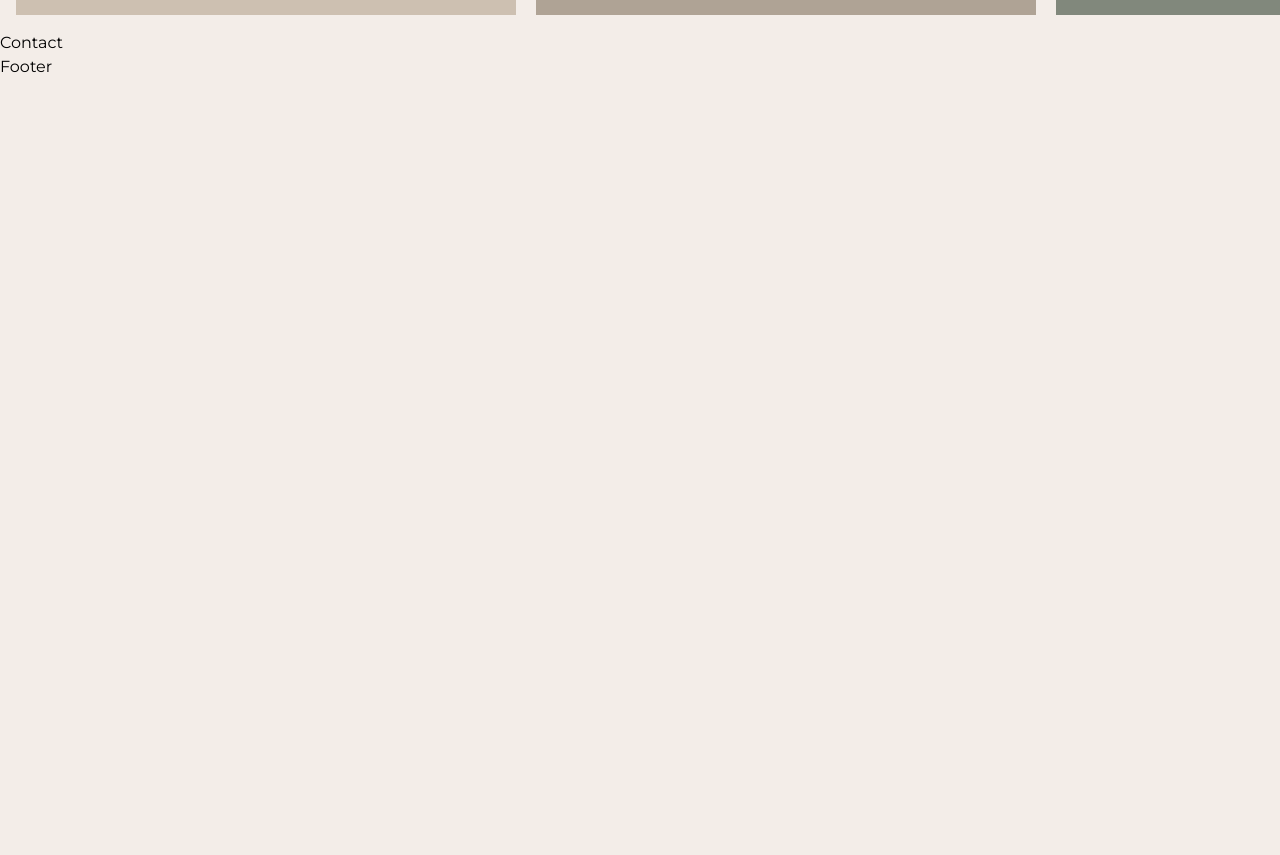
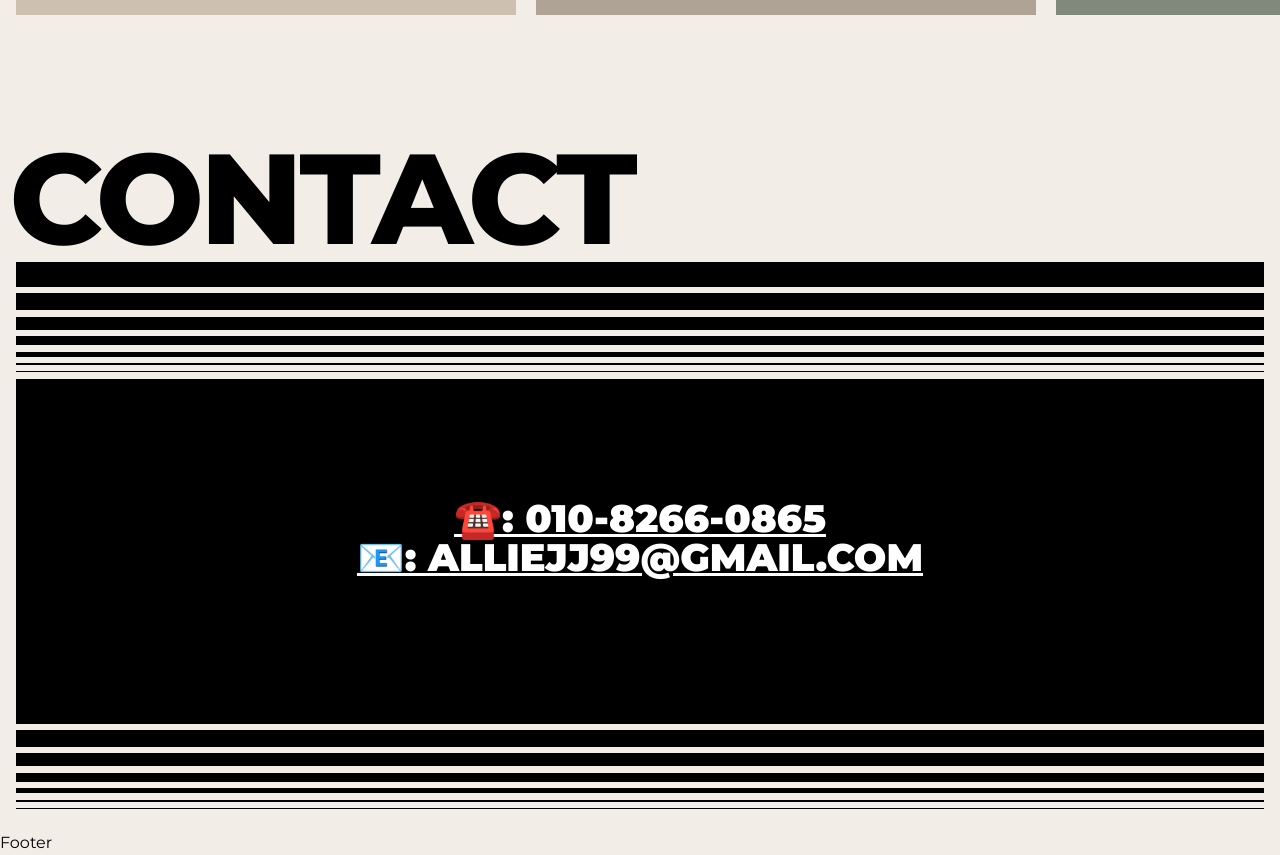
Before and after one commit to alliejj99/port2024-next, a Next.js app: page / in a window 1280 px wide. Shown: the part 5880-6735 px from the top of the page. Before the commit the page ends 5959 px from the top, so only its background shows below. Built offline with nearby package versions, Linux system fonts and the light colour scheme; a small style sheet from the web is missing; a web font is replaced by a local one.

Commit message:
컨택트 영역

```diff
--- a/src/assets/scss/section/_contact.scss
+++ b/src/assets/scss/section/_contact.scss
@@ -0,0 +1,141 @@
+#contact {
+  height: 100vh;
+}
+
+.contact__inner {
+  width: 100%;
+  height: 100%;
+  padding: 16px;
+  display: flex;
+  align-items: flex-start;
+  justify-content: flex-end;
+  flex-direction: column;
+
+  @media (max-width: 800px) {
+    justify-content: center;
+  }
+
+  .contact__title {
+    font-size: 10vw;
+    text-transform: uppercase;
+    line-height: 1;
+    font-weight: 800;
+    white-space: nowrap;
+    text-indent: -0.5vw;
+    letter-spacing: -0.3vw;
+
+    @media (max-width: 800px) {
+      display: none;
+    }
+  }
+
+  .contact__text {
+    width: 100%;
+    height: 40vh;
+    background-color: var(--black);
+    color: var(--white);
+    display: flex;
+    align-items: center;
+    justify-content: center;
+    flex-direction: column;
+    position: relative;
+
+    .text {
+      font-size: 3vw;
+      line-height: 1;
+      font-weight: 900;
+      text-transform: uppercase;
+      text-decoration: underline;
+      text-align: center;
+      position: relative;
+      z-index: 100;
+      transition: all 0.3s;
+
+      @media (max-width: 800px) {
+        font-size: 24px;
+        padding: 0 16px;
+        word-break: break-all;
+      }
+    }
+  }
+
+  .contact__lines {
+    width: 100%;
+
+    .line {
+      display: block;
+      width: 100%;
+      height: 1px;
+      background-color: var(--black);
+      margin-bottom: 0.5vw;
+
+      &:nth-child(1) {
+        height: 25px;
+      }
+
+      &:nth-child(2) {
+        height: 17px;
+      }
+
+      &:nth-child(3) {
+        height: 13px;
+      }
+
+      &:nth-child(4) {
+        height: 9px;
+      }
+
+      &:nth-child(5) {
+        height: 5px;
+      }
+
+      &:nth-child(6) {
+        height: 2px;
+      }
+
+      &:nth-child(7) {
+        height: 1px;
+      }
+    }
+
+    &.top {
+      .line {
+        margin-top: 0.5vw;
+        margin-bottom: 0;
+        display: none;
+
+        @media (max-width: 800px) {
+          display: block;
+        }
+
+        &:nth-child(1) {
+          height: 1px;
+        }
+
+        &:nth-child(2) {
+          height: 2px;
+        }
+
+        &:nth-child(3) {
+          height: 5px;
+        }
+
+        &:nth-child(4) {
+          height: 9px;
+        }
+
+        &:nth-child(5) {
+          height: 13px;
+        }
+
+        &:nth-child(6) {
+          height: 17px;
+        }
+
+        &:nth-child(7) {
+          height: 25px;
+        }
+      }
+    }
+  }
+}
--- a/src/components/Contact.jsx
+++ b/src/components/Contact.jsx
@@ -1,9 +1,42 @@
-import React from 'react'
+import React from "react";
+
+import { contactText } from "../constants";
 
 const Contact = () => {
   return (
-    <div>Contact</div>
+    <section id="contact">
+      <div className="contact__inner">
+        <h2 className="contact__title">Contact</h2>
+        <div className="contact__lines" aria-hidden="true">
+          <span className="line"></span>
+          <span className="line"></span>
+          <span className="line"></span>
+          <span className="line"></span>
+          <span className="line"></span>
+          <span className="line"></span>
+          <span className="line"></span>
+        </div>
+        <div className="contact__text">
+          <div className="text">
+            {contactText.map((contact, index) => (
+              <div key={index}>
+                {contact.title}
+              </div>
+            ))}
+          </div>
+        </div>
+        <div className="contact__lines bottom" aria-hidden="true">
+          <span className="line"></span>
+          <span className="line"></span>
+          <span className="line"></span>
+          <span className="line"></span>
+          <span className="line"></span>
+          <span className="line"></span>
+          <span className="line"></span>
+        </div>
+      </div>
+    </section>
   )
 }
 
-export default Contact
+export default Contact;
--- a/src/constants/index.js
+++ b/src/constants/index.js
@@ -198,12 +198,10 @@
 
 export const contactText = [
   {
-    link: "https://open.kakao.com/o/gM7YLzwf",
-    title: "KAKAO : webstupids",
+    title: "☎️: 010-8266-0865",
   },
   {
-    link: "mailto:webstoryboy@naver.com",
-    title: "mail : webstoryboy@naver.com",
+    title: "📧: alliejj99@gmail.com",
   },
 ];
 
```
